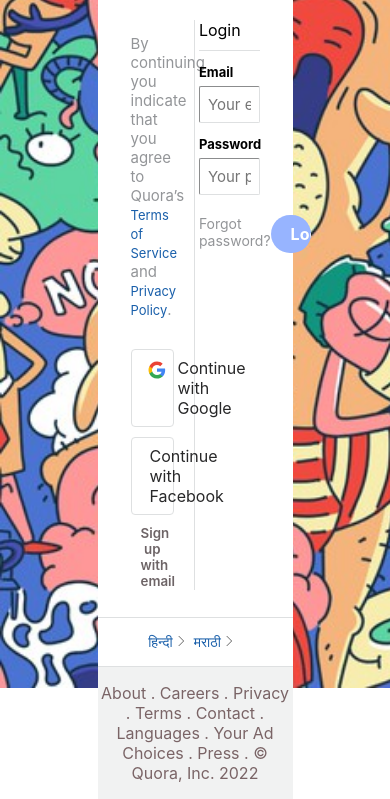
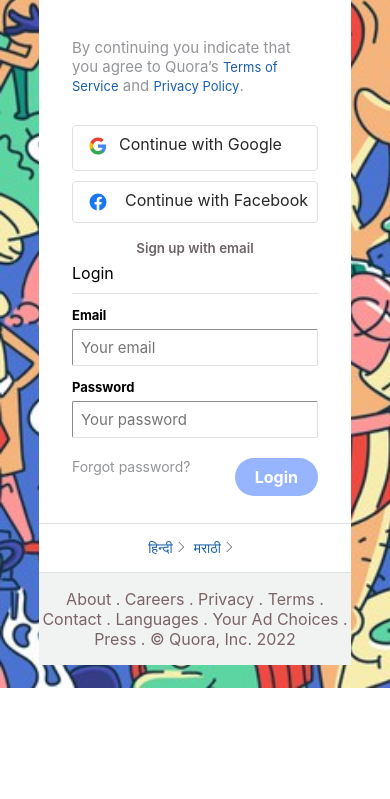
Before and after one commit to bhar1gitr/Quora, a website: page index.html in a window 390 px wide. Shown: the part 156-955 px from the top of the page. After the commit the page ends 844 px from the top, so only its background shows below. Drawn offline with Linux system fonts and the light colour scheme.

Commit message:
Update quora.css

```diff
--- a/quora.css
+++ b/quora.css
@@ -249,3 +249,31 @@
    text-decoration: underline;
    cursor: pointer;
 }
+
+@media (max-width : 900px) {
+    .container{
+        height: 100vh;
+    }
+
+    .outer-box{
+        margin: auto;
+        width: 80%;
+    }
+
+}
+
+@media (max-width : 570px){
+    .form-content{
+        flex-direction: column;
+    }
+
+.container .outer-box .form-content .form-left-content{
+        width: 100%;
+        padding-right: 0px;
+        border-right-style: none;
+    }
+
+    .container .outer-box .form-content .form-right-content{
+        width: 100%;
+    }
+}
```
